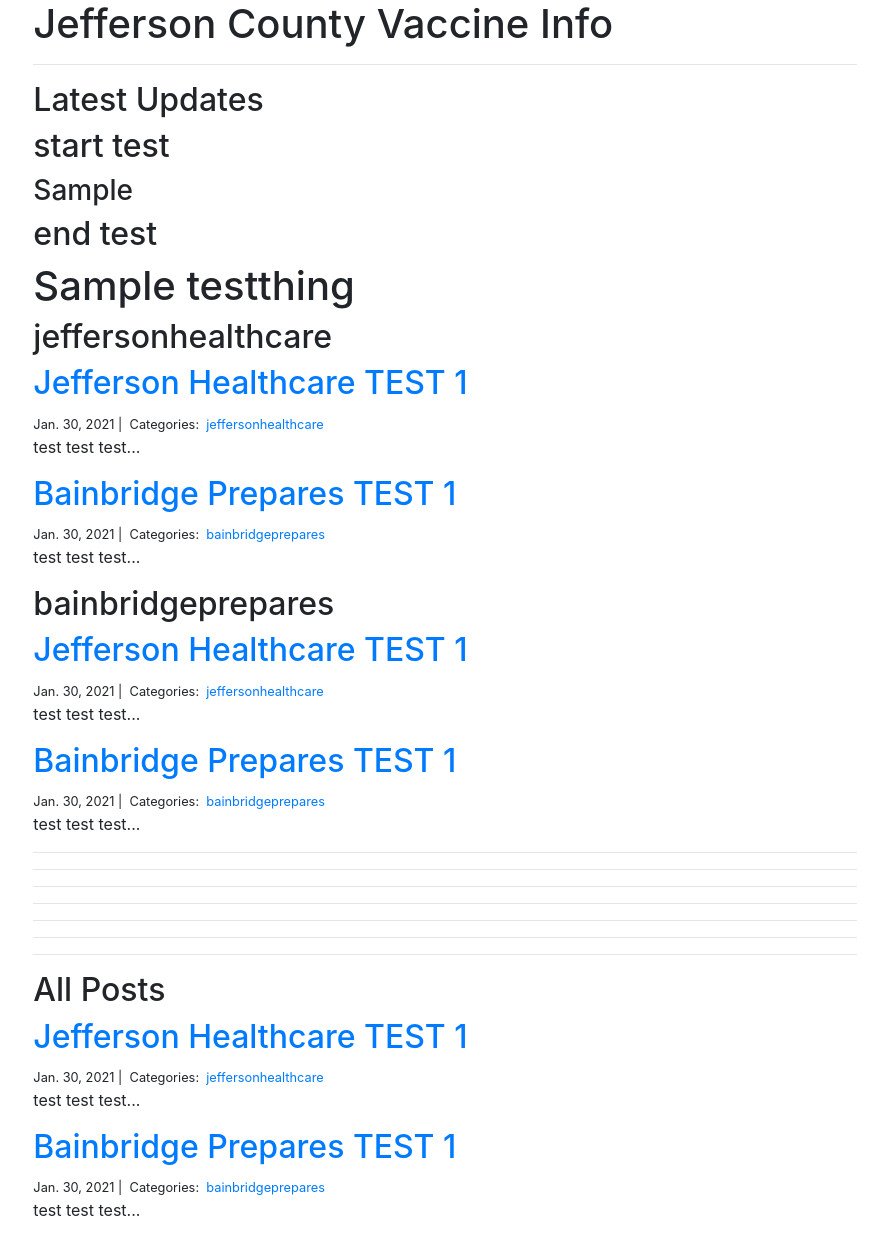
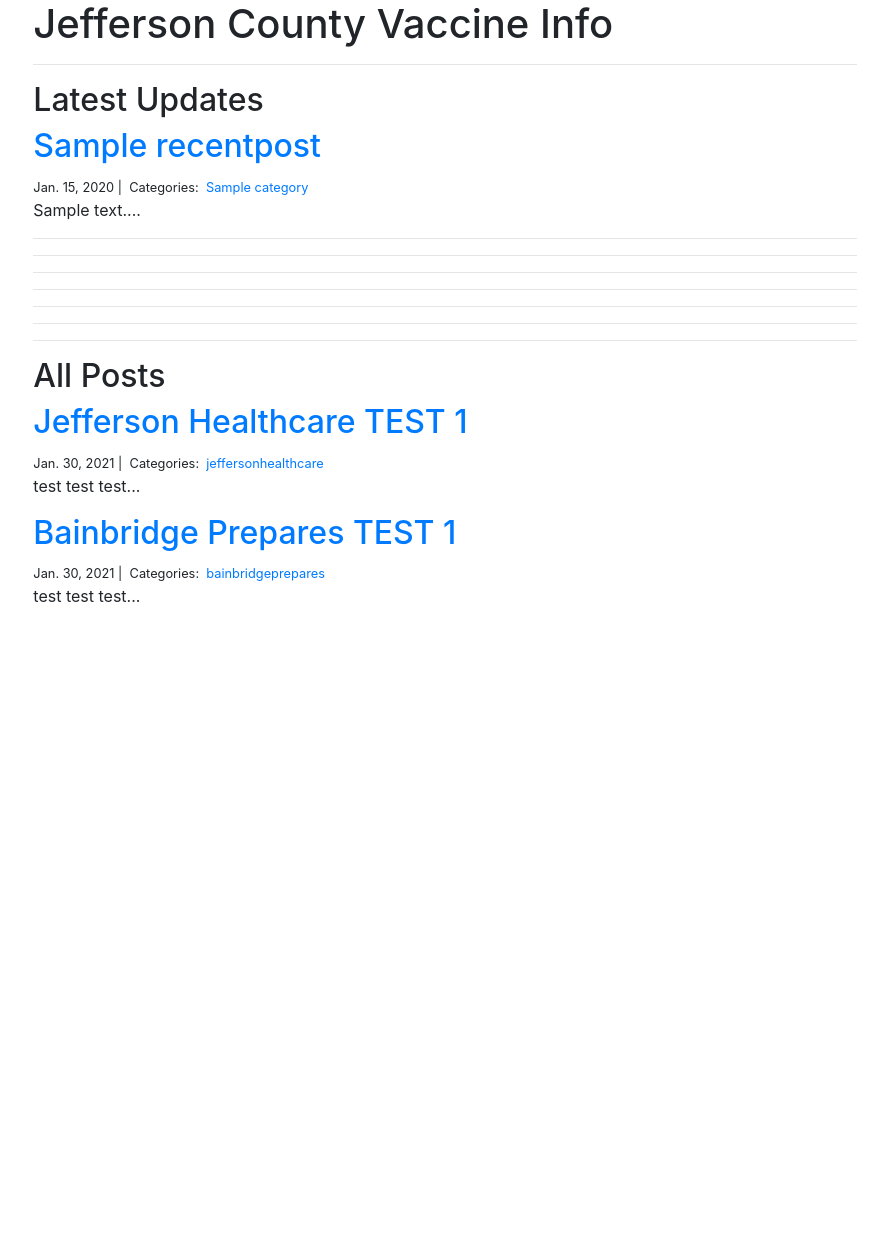
Before and after one commit to mueslimak3r/olympicvax, a Django app: template olympicvaxinfo/olympicvaxinfo/templates/blog_index.html in a window 1280 px wide. Shown: the whole page, without its empty margins (195-1083 px from the left). After the commit the page ends 602 px from the top, so only its background shows below. Run offline with Django 3.2, Linux system fonts and the light colour scheme; data comes from the database, SQL or seed files in the repository; both versions use the stored data as it was after the commit; tables that the repository leaves empty hold one stand-in row (values such as "Sample post"); the template is opened without the code that fills it: values that come from a table or form of the project are taken from there, most other values are stand-ins (such as "Sample title", 1, 10 or a date in 2020); some libraries are stand-ins or nearby versions.

Commit message:
blog is mostly working, web scraper wip

```diff
--- a/olympicvaxinfo/olympicvaxinfo/models.py
+++ b/olympicvaxinfo/olympicvaxinfo/models.py
@@ -2,6 +2,7 @@
 
 class Category(models.Model):
     name = models.CharField(max_length=20)
+    title = "test"
 
 class Post(models.Model):
     title = models.CharField(max_length=255)
--- a/olympicvaxinfo/olympicvaxinfo/templates/blog_index.html
+++ b/olympicvaxinfo/olympicvaxinfo/templates/blog_index.html
@@ -5,31 +5,19 @@
     <hr>
 
     <h2>Latest Updates</h2>
-    <h2>start test</h2>
 
-    {% for c in categories_tops %}
-        <h3>{{ c }}</h3>
-    {% endfor %}
-
-    <h2>end test</h2>
-    <h1>{{ testthing }}</h1>
-
-    {% for category in categories %}
-        <h2>{{ category.name }}</h2>
-
-        {% for post in posts %}
-            <h2><a href="{% url 'blog_detail' post.pk%}">{{ post.title }}</a></h2>
+    {% for recentpost in categories_latests %}
+        <h2><a href="{% url 'blog_detail' recentpost.pk%}">{{ recentpost.title }}</a></h2>
         <small>
-                {{ post.created_on.date }} |&nbsp;
+            {{ recentpost.created_on.date }} |&nbsp;
             Categories:&nbsp;
-                {% for category in post.categories.all %}
+            {% for category in recentpost.categories.all %}
             <a href="{% url 'blog_category' category.name %}">
                 {{ category.name }}
             </a>&nbsp;
             {% endfor %}
         </small>
-            <p>{{ post.body | slice:":400" }}...</p>
-        {% endfor %}
+        <p>{{ recentpost.body | slice:":400" }}...</p>
     {% endfor %}
 
     <hr>
--- /dev/null
+++ b/webscraper/sources.txt
@@ -0,0 +1 @@
+https://jeffersonhealthcare.org/covid-19-vaccine/
```
Also changed, not shown: olympicvaxinfo/olympicvaxinfo/views.py (+12 -11 lines), webscraper/scrape.py (added, +35 -0 lines), olympicvaxinfo/db.sqlite3. Lines whose indentation alone changed are shown as unchanged.
